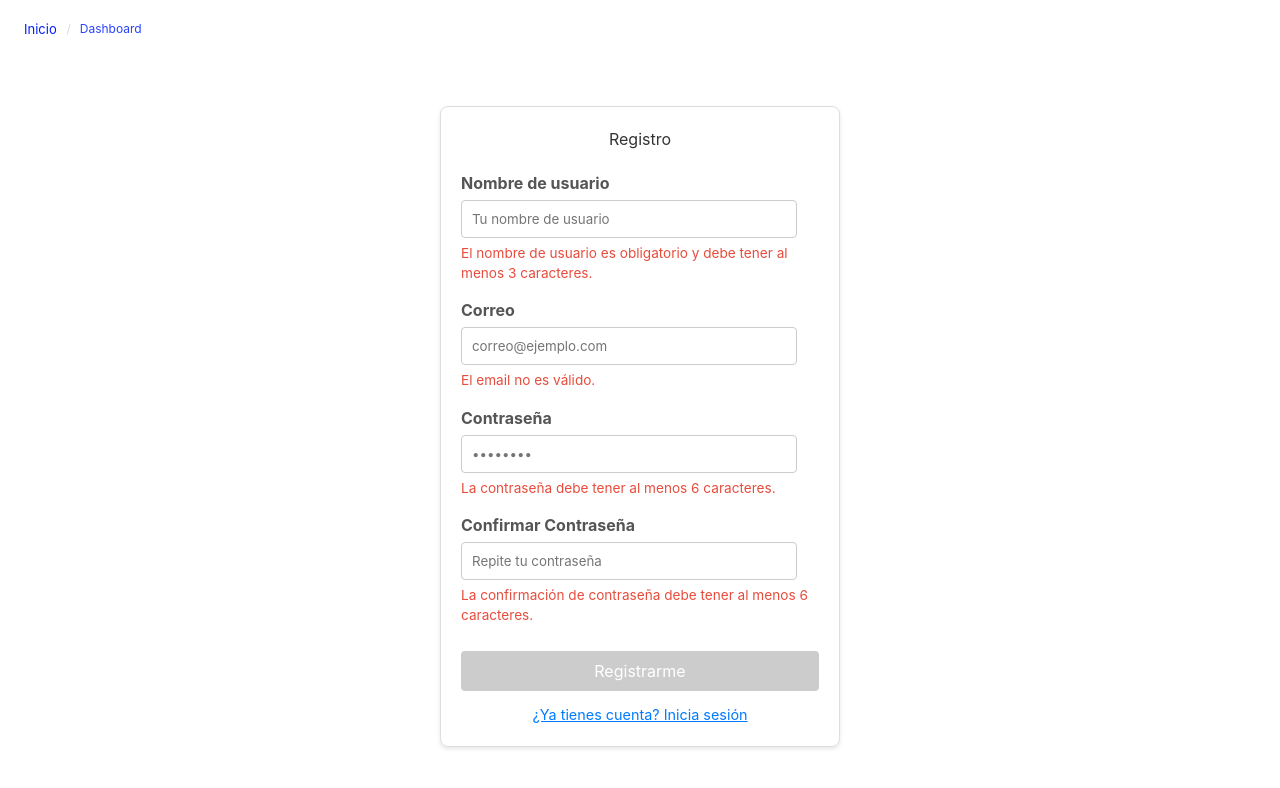
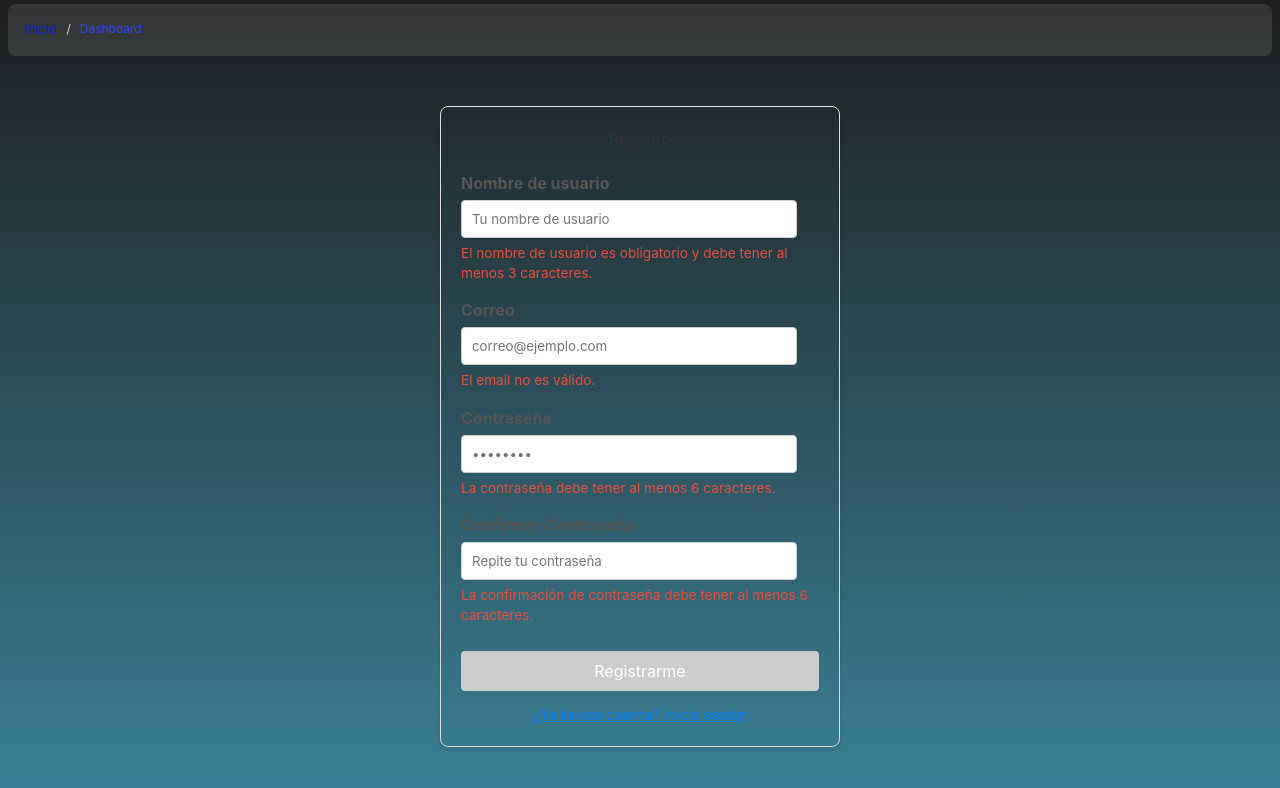
Before and after one commit to Uriell77/theapp, a SvelteKit app: page /auth in a window 1280 px wide. Shown: the top 788 px of the page. Built offline with nearby package versions, Linux system fonts and the light colour scheme; no server answers.

Commit message:
anycolor

```diff
--- a/src/app.html
+++ b/src/app.html
@@ -1,12 +1,13 @@
 <!doctype html>
-<html lang="en">
+<html lang="en" style="background: linear-gradient(to bottom, #1e1e1e, #3b8196);min-height: 100vh;color: white;">
 	<head>
 		<meta charset="utf-8" />
 		<meta name="viewport" content="width=device-width, initial-scale=1" />
 		<meta name="text-scale" content="scale" />
 		%sveltekit.head%
 	</head>
-	<body data-sveltekit-preload-data="hover">
+	<body data-sveltekit-preload-data="hover"
+	style="background: linear-gradient(to bottom, #1e1e1e, #3b8196);min-height: 100vh;color: white;">
 		<div style="display: contents">%sveltekit.body%</div>
 	</body>
 </html>
--- a/src/lib/components/CardTask.svelte
+++ b/src/lib/components/CardTask.svelte
@@ -34,4 +34,8 @@
   .componente-cardtask {
     display: block;
   }
+
+  img{
+    border-radius: 10px;
+  }
 </style>
--- a/src/routes/+layout.svelte
+++ b/src/routes/+layout.svelte
@@ -13,6 +13,16 @@
 >
 </svelte:head>
 
+<div class="principal">
 <Navbar />
+{@render children()}
+</div>
 
-{@render children()}
+<style>
+  .principal {
+	background: linear-gradient(to bottom, #1e1e1e, #3b8196);
+	min-height: 100vh;
+	color: white;
+  }
+
+</style>
--- a/src/routes/dashboard/+page.svelte
+++ b/src/routes/dashboard/+page.svelte
@@ -49,12 +49,13 @@ import CardTask from "$lib/components/CardTask.svelte";
     <p>No se encontraron datos del usuario.</p>
   </div>
   {/if}
-<hr>
 
 </main>
 
 <style>
-  main { padding: 2rem; }
+  main { padding: 2rem;
+
+  }
   .box { background: #f4f4f5; padding: 1rem; border-radius: 8px; color: #333; margin-top: 1rem; }
   strong { color: black || white; }
   .is-cristal {
```
